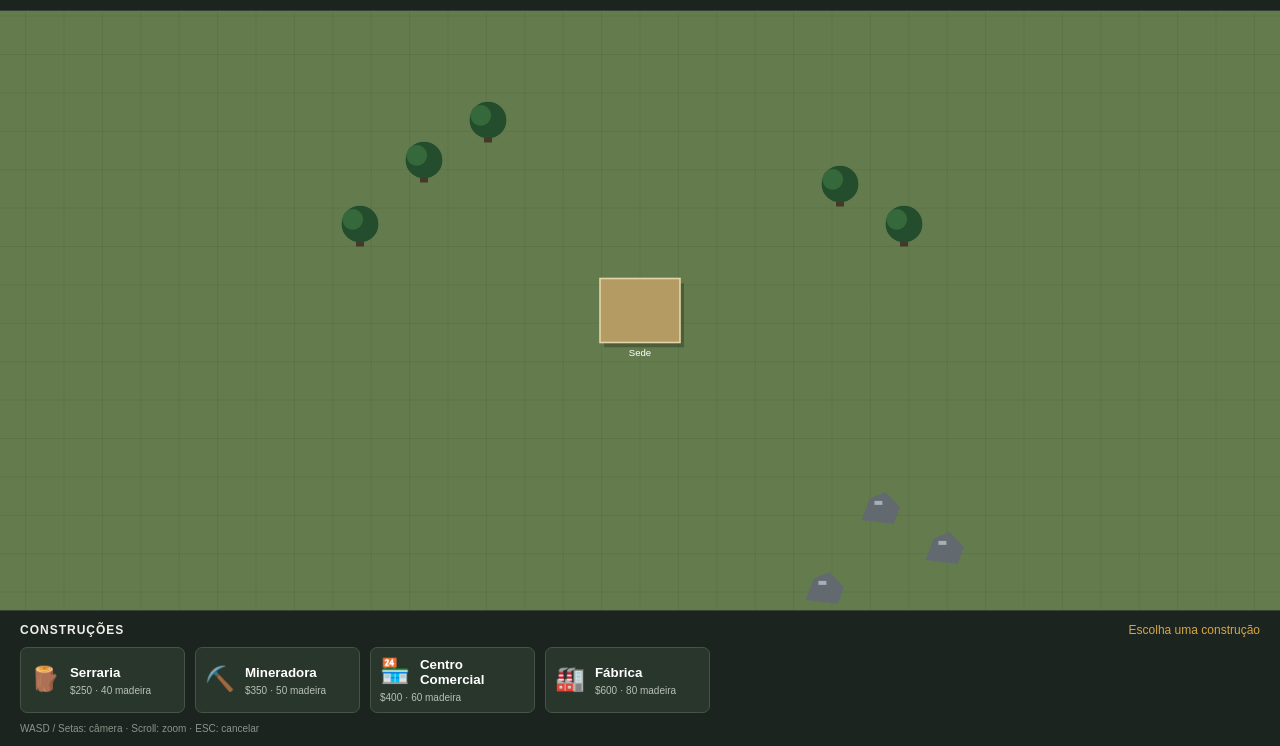
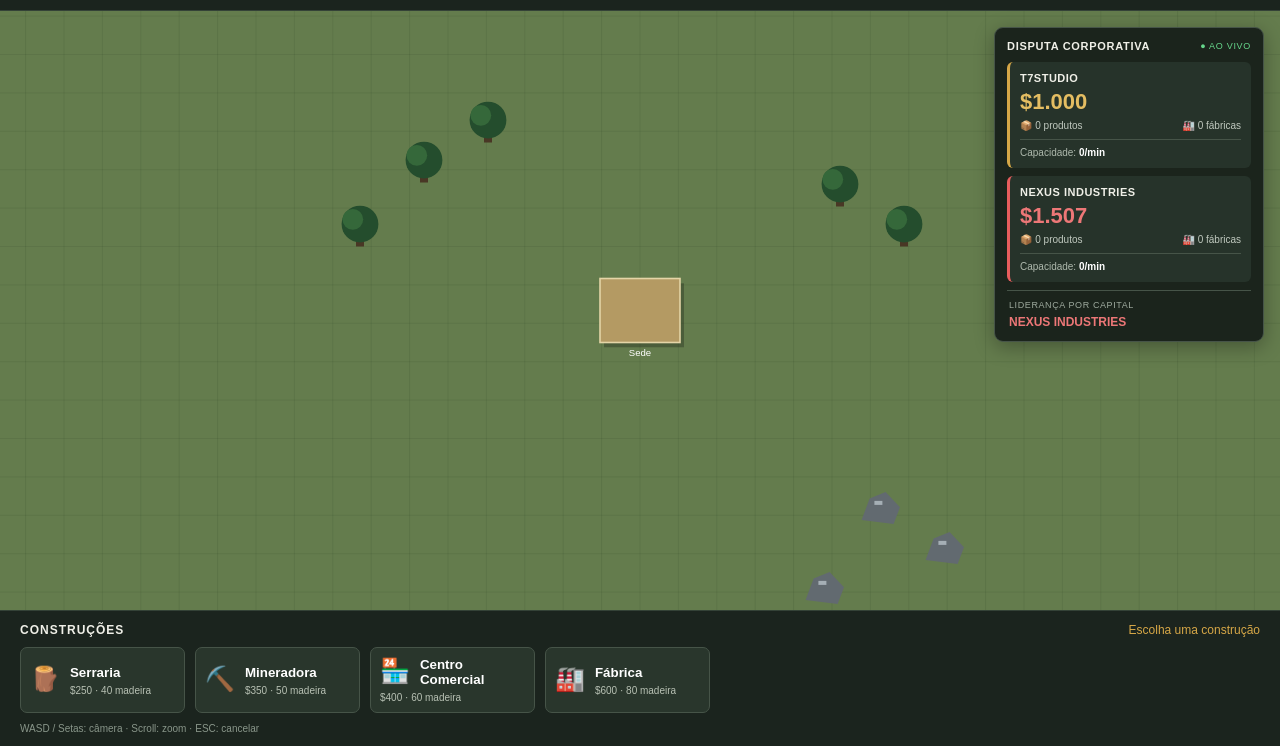
Before and after one commit to tetheo-html/T7Studio-GameHub, a plain HTML site: page games/corporate-empire/index.html in a window 1280 px wide. Shown: the part 54-800 px from the top of the page. Drawn offline with Linux system fonts and the light colour scheme.

Commit message:
adiciona a tabela das empresas

```diff
--- a/games/corporate-empire/index.html
+++ b/games/corporate-empire/index.html
@@ -1,4 +1,3 @@
-
 <!DOCTYPE html>
 <html lang="pt-BR">
 <head>
@@ -27,6 +26,42 @@
 
   <main>
     <canvas id="gameCanvas"></canvas>
+
+    <section class="competitor-panel">
+      <div class="competitor-heading">
+        <strong>DISPUTA CORPORATIVA</strong>
+        <span>● AO VIVO</span>
+      </div>
+
+      <div class="company-card player-card">
+        <div class="company-name">T7STUDIO</div>
+        <div class="company-capital" id="playerCapital">$1.000</div>
+        <div class="company-details">
+          <span>📦 <span id="playerProducts">0</span> produtos</span>
+          <span>🏭 <span id="playerFactories">0</span> fábricas</span>
+        </div>
+        <div class="production">
+          Capacidade: <strong id="playerProduction">0/min</strong>
+        </div>
+      </div>
+
+      <div class="company-card rival-card">
+        <div class="company-name">NEXUS INDUSTRIES</div>
+        <div class="company-capital" id="rivalCapital">$1.500</div>
+        <div class="company-details">
+          <span>📦 <span id="rivalProducts">0</span> produtos</span>
+          <span>🏭 <span id="rivalFactories">0</span> fábricas</span>
+        </div>
+        <div class="production">
+          Capacidade: <strong id="rivalProduction">0/min</strong>
+        </div>
+      </div>
+
+      <div class="competition-footer">
+        <span>LIDERANÇA POR CAPITAL</span>
+        <strong id="economicLeader">NEXUS INDUSTRIES</strong>
+      </div>
+    </section>
 
     <section class="build-panel">
       <div class="panel-heading">
--- a/games/corporate-empire/js/game.js
+++ b/games/corporate-empire/js/game.js
@@ -1,4 +1,3 @@
-
 import { createMap, drawMap } from "./map.js";
 import { Camera } from "./camera.js";
 import { Economy } from "./economy.js";
@@ -17,10 +16,7 @@ export class Game {
     this.camera = new Camera();
     this.economy = new Economy();
 
-    // Sua empresa.
     this.buildings = new BuildingSystem();
-
-    // Empresa rival.
     this.competitor = new CompetitorAI();
 
     this.keys = new Set();
@@ -37,12 +33,14 @@ export class Game {
 
     this.ui = new UI(
       this.economy,
-      type => this.selectBuilding(type)
+      type => this.selectBuilding(type),
+      this.buildings
     );
 
     this.resize();
     this.addEvents();
-    this.ui.update();
+
+    this.ui.update(this.competitor);
   }
 
   resize() {
@@ -128,7 +126,7 @@ export class Game {
         this.selectBuilding(null);
       }
 
-      this.ui.update();
+      this.ui.update(this.competitor);
     });
   }
 
@@ -168,7 +166,8 @@ export class Game {
       this.buildings.buildings
     );
 
-    this.ui.update();
+    // Atualiza o painel.
+    this.ui.update(this.competitor);
   }
 
   render() {
@@ -189,7 +188,6 @@ export class Game {
     drawMap(ctx, this.map);
     drawResources(ctx, this.map.resources);
 
-    // Desenha as duas empresas.
     this.buildings.draw(ctx);
     this.competitor.draw(ctx);
 
@@ -199,7 +197,6 @@ export class Game {
       this.time
     );
 
-    // Prévia da construção selecionada.
     if (this.selectedBuilding && this.mouse.inside) {
       const world = this.camera.screenToWorld(
         this.mouse.x,
--- a/games/corporate-empire/js/ui.js
+++ b/games/corporate-empire/js/ui.js
@@ -1,14 +1,28 @@
-
 export class UI {
-  constructor(economy, onBuild) {
+  constructor(economy, onBuild, buildings) {
     this.economy = economy;
     this.onBuild = onBuild;
+    this.buildings = buildings;
 
+    // Recursos do jogador.
     this.money = document.getElementById("money");
     this.wood = document.getElementById("wood");
     this.ore = document.getElementById("ore");
     this.products = document.getElementById("products");
     this.message = document.getElementById("gameMessage");
+
+    // Painel de concorrência.
+    this.playerCapital = document.getElementById("playerCapital");
+    this.playerProducts = document.getElementById("playerProducts");
+    this.playerFactories = document.getElementById("playerFactories");
+    this.playerProduction = document.getElementById("playerProduction");
+
+    this.rivalCapital = document.getElementById("rivalCapital");
+    this.rivalProducts = document.getElementById("rivalProducts");
+    this.rivalFactories = document.getElementById("rivalFactories");
+    this.rivalProduction = document.getElementById("rivalProduction");
+
+    this.economicLeader = document.getElementById("economicLeader");
 
     this.buttons = document.querySelectorAll("[data-building]");
 
@@ -19,13 +33,66 @@ export class UI {
     }
   }
 
-  update() {
-    this.money.textContent = Math.floor(this.economy.money).toLocaleString("pt-BR");
+  formatMoney(value) {
+    return "$" + Math.floor(value).toLocaleString("pt-BR");
+  }
+
+  getCompanyStats(economy, buildingList) {
+    const factories = buildingList.filter(
+      building => building.type === "factory"
+    ).length;
+
+    return {
+      money: economy.money,
+      products: economy.products,
+      factories,
+      production: factories * 12
+    };
+  }
+
+  update(competitor) {
+    // Recursos do jogador.
+    this.money.textContent = Math.floor(
+      this.economy.money
+    ).toLocaleString("pt-BR");
+
     this.wood.textContent = Math.floor(this.economy.wood);
     this.ore.textContent = Math.floor(this.economy.ore);
+    this.products.textContent = Math.floor(this.economy.products);
 
-    if (this.products) {
-      this.products.textContent = Math.floor(this.economy.products);
+    // Dados das empresas.
+    const player = this.getCompanyStats(
+      this.economy,
+      this.buildings.buildings
+    );
+
+    const rival = this.getCompanyStats(
+      competitor.economy,
+      competitor.buildings.buildings
+    );
+
+    // T7STUDIO.
+    this.playerCapital.textContent = this.formatMoney(player.money);
+    this.playerProducts.textContent = Math.floor(player.products);
+    this.playerFactories.textContent = player.factories;
+    this.playerProduction.textContent = player.production + "/min";
+
+    // NEXUS INDUSTRIES.
+    this.rivalCapital.textContent = this.formatMoney(rival.money);
+    this.rivalProducts.textContent = Math.floor(rival.products);
+    this.rivalFactories.textContent = rival.factories;
+    this.rivalProduction.textContent = rival.production + "/min";
+
+    // Liderança econômica.
+    if (player.money > rival.money) {
+      this.economicLeader.textContent = "T7STUDIO";
+      this.economicLeader.style.color = "#e4bd62";
+    } else if (rival.money > player.money) {
+      this.economicLeader.textContent = "NEXUS INDUSTRIES";
+      this.economicLeader.style.color = "#ed7777";
+    } else {
+      this.economicLeader.textContent = "EMPATE";
+      this.economicLeader.style.color = "#ffffff";
     }
   }
 
--- a/games/corporate-empire/style.css
+++ b/games/corporate-empire/style.css
@@ -162,3 +162,132 @@ main {
     width: auto;
   }
 }
+
+/* =========================
+   PAINEL DE CONCORRÊNCIA
+========================= */
+
+main {
+  position: relative;
+}
+
+.competitor-panel {
+  position: absolute;
+  top: 16px;
+  right: 16px;
+  width: 270px;
+  padding: 12px;
+  background: rgba(24, 32, 26, 0.95);
+  border: 1px solid #465448;
+  border-radius: 9px;
+  z-index: 5;
+  box-shadow: 0 5px 20px rgba(0, 0, 0, 0.3);
+}
+
+.competitor-heading {
+  display: flex;
+  justify-content: space-between;
+  align-items: center;
+  font-size: 11px;
+  margin-bottom: 10px;
+  letter-spacing: 0.7px;
+}
+
+.competitor-heading span {
+  color: #66d68b;
+  font-size: 9px;
+}
+
+.company-card {
+  padding: 10px;
+  border-radius: 6px;
+  margin-bottom: 8px;
+  background: #26332a;
+  border-left: 3px solid;
+}
+
+.player-card {
+  border-left-color: #d6a747;
+}
+
+.rival-card {
+  border-left-color: #e85d5d;
+}
+
+.company-name {
+  font-size: 11px;
+  font-weight: bold;
+  letter-spacing: 0.5px;
+}
+
+.company-capital {
+  font-size: 22px;
+  font-weight: bold;
+  margin: 5px 0;
+  color: #e4bd62;
+}
+
+.rival-card .company-capital {
+  color: #ed7777;
+}
+
+.company-details {
+  display: flex;
+  justify-content: space-between;
+  color: #c0c9bf;
+  font-size: 10px;
+}
+
+.production {
+  margin-top: 8px;
+  padding-top: 7px;
+  border-top: 1px solid #465448;
+  color: #aeb9ad;
+  font-size: 10px;
+}
+
+.production strong {
+  color: #ffffff;
+}
+
+.competition-footer {
+  display: flex;
+  flex-direction: column;
+  gap: 5px;
+  padding: 9px 2px 0;
+  border-top: 1px solid #465448;
+}
+
+.competition-footer span {
+  font-size: 9px;
+  color: #9da99d;
+  letter-spacing: 0.6px;
+}
+
+.competition-footer strong {
+  font-size: 12px;
+  color: #e4bd62;
+}
+
+/* Adaptação para telas menores */
+@media (max-width: 600px) {
+  .competitor-panel {
+    top: 8px;
+    right: 8px;
+    width: 205px;
+    padding: 8px;
+  }
+
+  .company-details {
+    flex-direction: column;
+    gap: 4px;
+  }
+
+  .company-capital {
+    font-size: 18px;
+  }
+
+  .competitor-heading {
+    font-size: 9px;
+  }
+}
```
